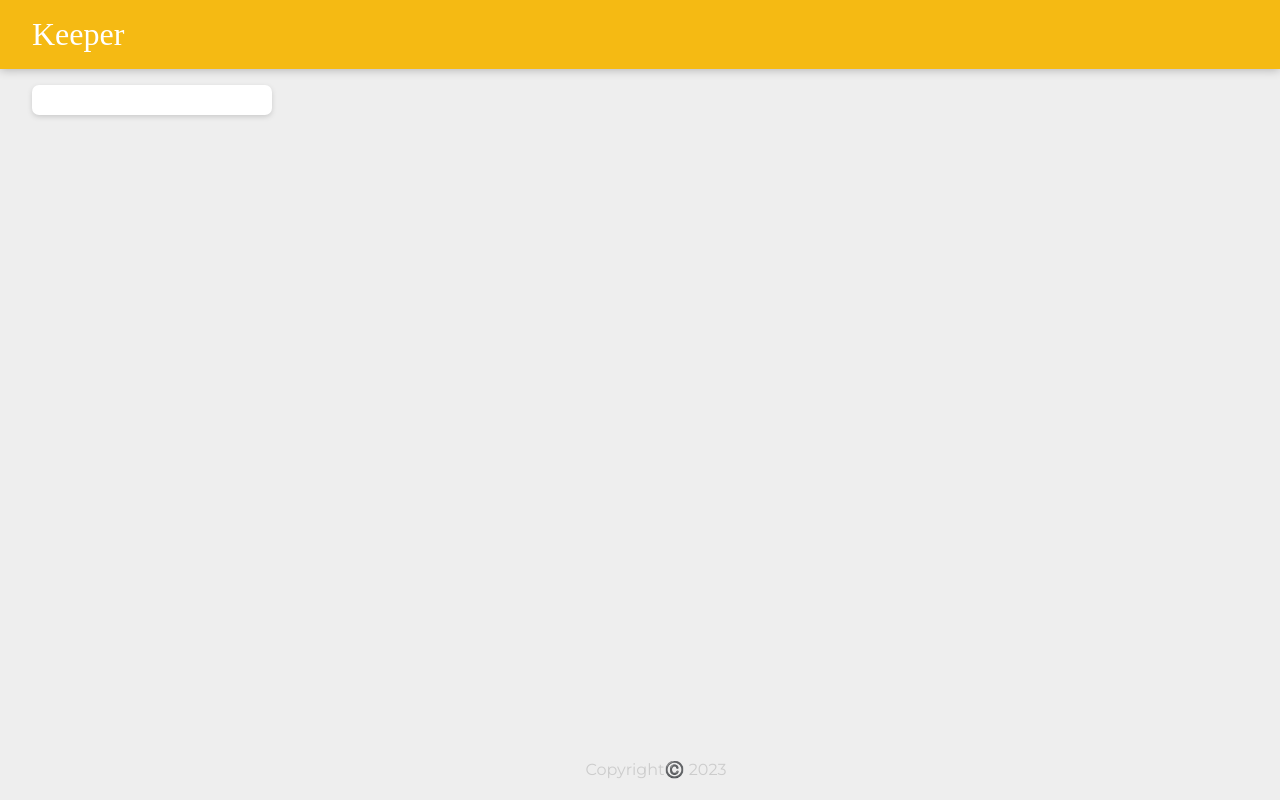
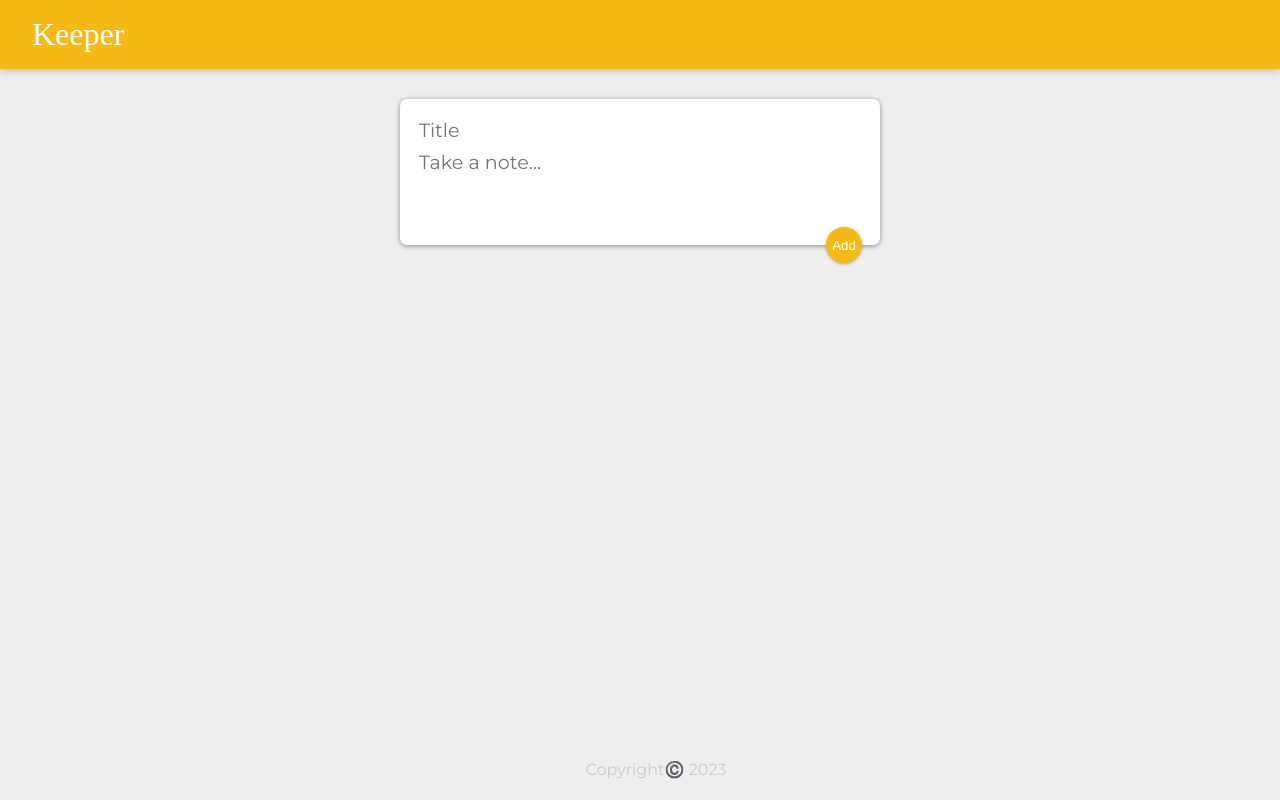
Before and after one commit to Saral03/keepers, a React (Create React App) app: page / in a window 1280 px wide. Built offline with nearby package versions, Linux system fonts and the light colour scheme; a web font is replaced by a local one.

Commit message:
create functionality to add notes

```diff
--- a/public/styles.css
+++ b/public/styles.css
@@ -54,3 +54,49 @@
   white-space: pre-wrap;
   word-wrap: break-word;
 }
+
+.note button {
+  position: relative;
+  float: right;
+  margin-right: 10px;
+  color: #f5ba13;
+  border: none;
+  width: 36px;
+  height: 36px;
+  cursor: pointer;
+  outline: none;
+}
+
+form {
+  position: relative;
+  width: 480px;
+  margin: 30px auto 20px auto;
+  background: #fff;
+  padding: 15px;
+  border-radius: 7px;
+  box-shadow: 0 1px 5px rgb(138, 137, 137);
+}
+form input,
+form textarea {
+  width: 100%;
+  border: none;
+  padding: 4px;
+  outline: none;
+  font-size: 1.2em;
+  font-family: inherit;
+  resize: none;
+}
+form button {
+  position: absolute;
+  right: 18px;
+  bottom: -18px;
+  background: #f5ba13;
+  color: #fff;
+  border: none;
+  border-radius: 50%;
+  width: 36px;
+  height: 36px;
+  box-shadow: 0 1px 3px rgba(0, 0, 0, 0.3);
+  cursor: pointer;
+  outline: none;
+}
--- a/src/components/App.jsx
+++ b/src/components/App.jsx
@@ -2,25 +2,25 @@
 import Header from "./Header";
 import Footer from "./Footer";
 import Note from "./Note";
+import CreateArea from "./CreateArea";
 
+function App() {
+  const [listOfNotes, setNotes] = React.useState([]);
+  function insertNote(note) {
+    setNotes((prevNotes) => {
+      return [...prevNotes, note];
+    });
+  }
+  return (
+    <div>
+      <Header />
+      <CreateArea onAdd={insertNote} />
+      {listOfNotes.map((notesItem) => {
+        return <Note title={notesItem.title} content={notesItem.content} />;
+      })}
+      <Footer />
+    </div>
+  );
+}
 
-function getNotes(noteDetails){
-    return(
-    <Note
-    key={noteDetails.key }
-    title={noteDetails.title}
-    content={noteDetails.content}
-    />
-    );
-}
-function App(){
-    return(
-        <div>
-            <Header></Header>
-            <Note />
-            <Footer></Footer>
-        </div>
-
-    );
-}
 export default App;
--- a/src/components/CreateArea.jsx
+++ b/src/components/CreateArea.jsx
@@ -1,40 +1,41 @@
 import React from "react";
 
 function CreateArea(props) {
-  const [newNote, setNewNote] = React.useState({
+  const [note, setNotes] = React.useState({
     title: "",
     content: ""
   });
   function handleChange(event) {
-    const { value, name } = event.target;
-    setNewNote((prevNote) => {
+    const { name, value } = event.target;
+    setNotes((prevNote) => {
       return {
         ...prevNote,
         [name]: value
       };
     });
   }
-  function handleClick(event){
-    props.onAdd();
+  function submitNote(event) {
     event.preventDefault();
+    props.onAdd(note);
   }
   return (
     <div>
       <form>
         <input
           name="title"
+          value={note.title}
           placeholder="Title"
-          value={newNote.title}
           onChange={handleChange}
         />
         <textarea
           name="content"
+          value={note.content}
           placeholder="Take a note..."
           rows="3"
-          value={newNote.content}
           onChange={handleChange}
         />
-        <button onClick={handleClick}>Add</button>
+        <button onClick={submitNote}
+        >Add</button>
       </form>
     </div>
   );
```
Lines whose indentation alone changed are shown as unchanged.
